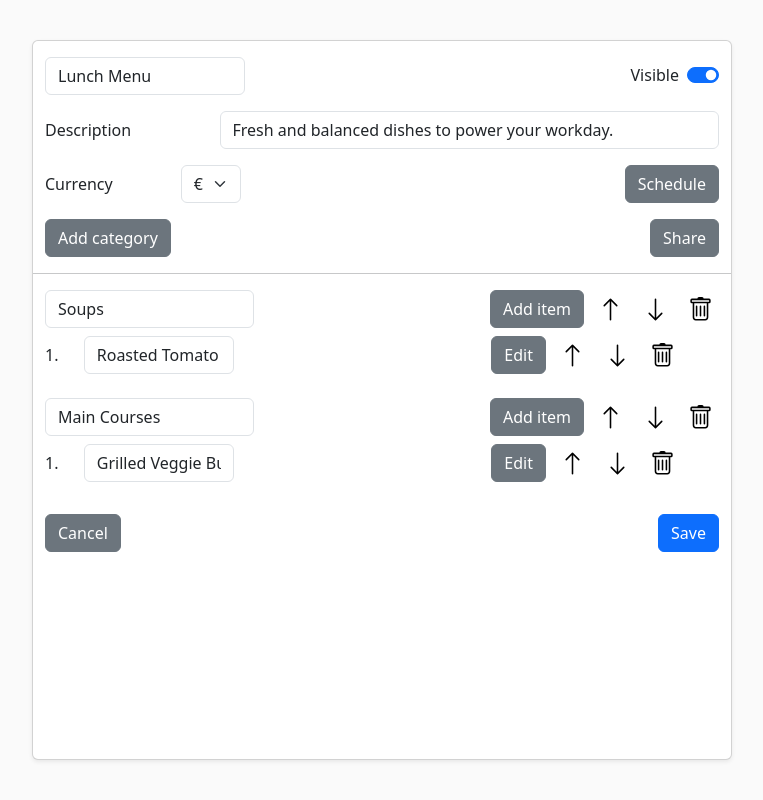
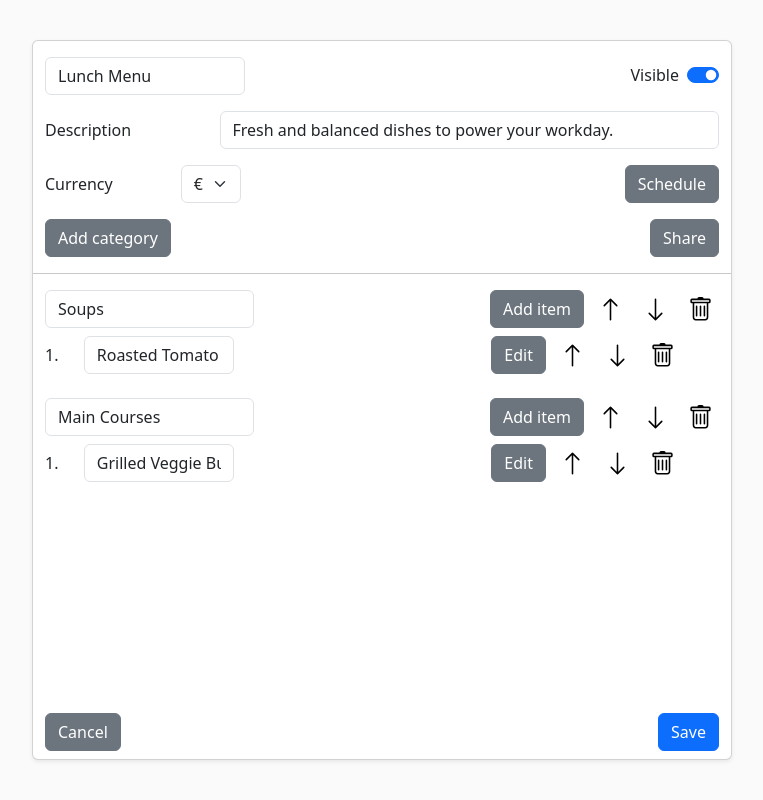
Before and after one commit to JiriResler/solid-menu-manager, a React (Vite) app: page / in a window 1280 px wide. Both pictures are taken after a click on the button 1220 px from the left and 740 px from the top of the page. Shown: the whole page, without its empty margins (258-1021 px from the left). Built offline with nearby package versions, Linux system fonts and the light colour scheme; what @inrupt/solid-ui-react would draw is missing.

Commit message:
Make bottom navbar in the menu editing screen have fixed position

```diff
--- a/src/MenuCreateAndEdit/MenuCreateAndEdit.tsx
+++ b/src/MenuCreateAndEdit/MenuCreateAndEdit.tsx
@@ -281,7 +281,7 @@ const MenuCreateAndEdit: React.FC<MenuCreateAndEditProps> = ({
           })}
         </Container>
 
-        <Navbar sticky="bottom">
+        <Navbar fixed="bottom">
           <Container>
             <Button
               variant="secondary"
```
